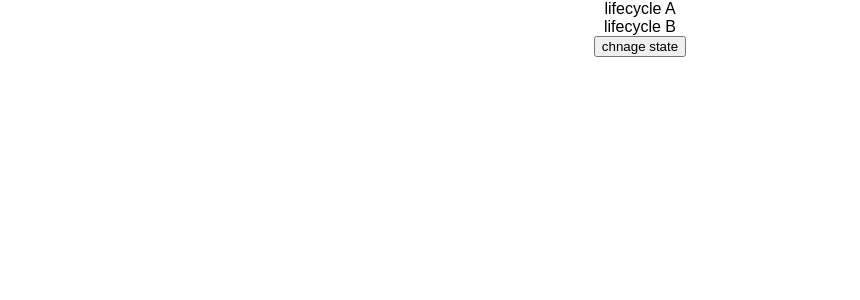
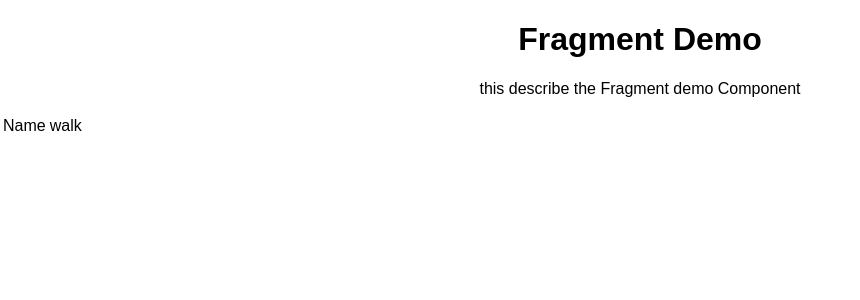
Before and after one commit to mohammadyazarloo2/react-lessons, a React (Create React App) app: page / in a window 1280 px wide. Shown: the top 300 px of the page, without its empty margins (0-860 px from the left). Built offline with nearby package versions, Linux system fonts and the light colour scheme.

Commit message:
fragments

```diff
--- a/src/App.js
+++ b/src/App.js
@@ -19,6 +19,8 @@
 import styles from './components/appStyles.module.css'
 import Form from './components/Form';
 import LifecycleA from './components/LifecycleA';
+import FragmentDemo from './components/FragmentDemo';
+import Table from './components/Table';
 
 class App extends Component {
 
@@ -30,10 +32,13 @@
     return (
       <div className="App">
 
-        <LifecycleA />
+        <FragmentDemo />
+
+        <Table />
 
 
         {/*
+        <LifecycleA />
         <Form />
         <h1 className="error">Error</h1>
         <h1 className={styles.success}>success</h1>
--- /dev/null
+++ b/src/components/Columns.js
@@ -0,0 +1,13 @@
+import React from 'react'
+
+function Columns(){
+    const items=[]
+    return(
+        <>
+            <td>Name</td>
+            <td>walk</td>
+        </>
+    )
+}
+
+export default Columns
--- /dev/null
+++ b/src/components/FragmentDemo.js
@@ -0,0 +1,15 @@
+import React,{Component} from 'react'
+
+function FragmentDemo(){
+    return(
+        <React.Fragment>
+            <h1>
+            Fragment Demo
+        </h1>
+            <p>this describe the Fragment demo Component</p>
+        </React.Fragment>
+
+    )
+}
+
+export default FragmentDemo
--- /dev/null
+++ b/src/components/Table.js
@@ -0,0 +1,16 @@
+import React from 'react'
+import Columns from './Columns'
+
+function Table(){
+    return(
+        <table>
+            <tbody>
+                <tr>
+                    <Columns />
+                </tr>
+            </tbody>
+        </table>
+    )
+}
+
+export default Table
```
